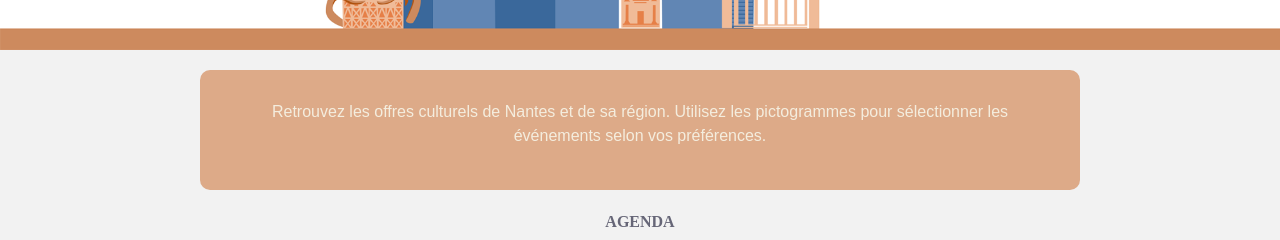
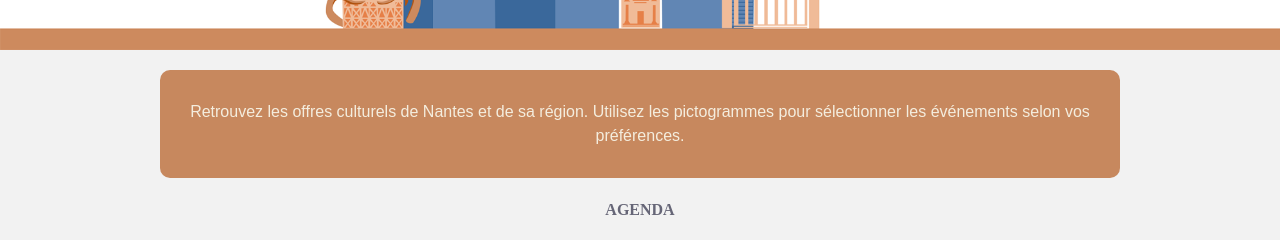
Before and after one commit to WildCodeSchool/2022-03-JS-Nantes-Map, a React (Vite) app in the folder frontend/: page /agenda in a window 1280 px wide. Shown: the part 207-447 px from the top of the page. Built offline with nearby package versions, Linux system fonts and the light colour scheme; no server answers; a web font is replaced by a local one.

Commit message:
Ajouts paragraphes de présa pour chaque page + CSS + taille des titres

```diff
--- a/frontend/src/pages/Agenda.css
+++ b/frontend/src/pages/Agenda.css
@@ -38,13 +38,12 @@
   align-items: center;
 }
 
-.description-agenda {
-  background-color: var(--brown-color);
+.presa-agenda {
+  background-color: #c7885e;
   text-align: center;
   padding: 30px;
   margin: 20px;
   border-radius: 10px;
-  padding-bottom: 5px;
 }
 
 @media screen and (min-width: 769px) {
@@ -71,9 +70,9 @@
     justify-content: space-around;
   }
 
-  .description-agenda {
-    margin-right: 200px;
-    margin-left: 200px;
-    padding-bottom: 10px;
+  .presa-agenda {
+    margin-right: 10rem;
+    margin-left: 10rem;
+    background-color: #c7885e;
   }
 }
--- a/frontend/src/pages/Agenda.jsx
+++ b/frontend/src/pages/Agenda.jsx
@@ -54,9 +54,10 @@ function Agenda() {
   return (
     <div className="Agenda">
       <div className="description-agenda">
-          <p>Retrouvez les offres culturels de Nantes et de sa région.
-            Utilisez les pictogrammes pour sélectionner les événements selon vos préférences.
-          </p>
+        <p className="presa-agenda">
+          Retrouvez les offres culturels de Nantes et de sa région. Utilisez les
+          pictogrammes pour sélectionner les événements selon vos préférences.
+        </p>
       </div>
       <h1>AGENDA</h1>
       <h2 className="alignpictoscategories">
--- a/frontend/src/pages/Citytour.css
+++ b/frontend/src/pages/Citytour.css
@@ -1,10 +1,10 @@
-.description-map {
-  background-color: var(--brown-color);
+.presa-map {
+  background-color: #c7885e;
   text-align: center;
-  padding: 30px;
-  margin: 10px;
+  padding: 1rem;
+  margin: 1rem;
+  margin-top: 1.5rem;
   border-radius: 10px;
-  padding-bottom: 5px;
 }
 @media screen and (min-width: 769px) {
   .City-tour {
@@ -16,7 +16,7 @@
     font-family: var(--body-font);
     font-size: 0.9rem;
   }
-  .toto-culturel {
+  .container-culturel {
     display: flex;
     justify-content: space-evenly;
   }
--- a/frontend/src/pages/Citytour.jsx
+++ b/frontend/src/pages/Citytour.jsx
@@ -8,12 +8,12 @@ function Citytour() {
     <div className="City-tour">
       <div className="container-city">
         <h1>CITY TOUR</h1>
+        <div className="description-map">
+          <p className="presa-map">{`Localisez les lieux d'intérêts de Nantes et de sa région.`}</p>
+        </div>
         <Map />
-        <div className="description-map">
-          <p>Localiser les lieux d'intérêts de Nantes et de sa région.</p>
-        </div>
       </div>
-      <div className="toto-culturel">
+      <div className="container-culturel">
         <EquipementCulturel />
       </div>
     </div>
--- a/frontend/src/pages/Home.css
+++ b/frontend/src/pages/Home.css
@@ -5,13 +5,7 @@
 }
 
 .EvenementCard {
-  width: 80vw;
-}
-
-.body-homepage {
-  display: flex;
-  flex-direction: column;
-  align-items: center;
+  width: 90vw;
 }
 
 .event-soon {
@@ -26,14 +20,14 @@
   align-items: center;
 }
 
-.description {
-  background-color: var(--brown-color);
+.presa-page {
+  background-color: #c7885e;
   text-align: center;
-  padding: 20px;
-  margin: 20px;
+  padding: 1rem;
+  margin: 2rem;
   border-radius: 10px;
-  padding-bottom: 0px;
 }
+
 
 @media screen and (min-width: 769px) {
   .align-cards {
@@ -64,11 +58,4 @@
     margin-right: 50px;
     margin-left: 50px;
   }
-
-  .description {
-    margin-right: 60px;
-    margin-left: 60px;
-    padding: 30px;
-    padding-bottom: 0px;
-  }
 }
--- a/frontend/src/pages/Home.jsx
+++ b/frontend/src/pages/Home.jsx
@@ -51,11 +51,12 @@ export default function Home() {
     return (
       <div className="body-homepage">
         <div className="description">
-          <p>
-            MAP : Monuments, Arts et Patrimoine. C'est le site qui référence
+          <p className="presa-page">
+            MAP : Monuments, Arts et Patrimoine.
+            <br />{`C'est le site qui référence
             l'offre culturel à Nantes pour tous. Vous aurez accès à l'agenda des
             événements culturels, à une carte des endroits mémorables de la
-            ville, ainsi que la liste des équipements culturels.
+            ville, ainsi que la liste des équipements culturels.`}
           </p>
         </div>
         <div className="align-cards">
```
